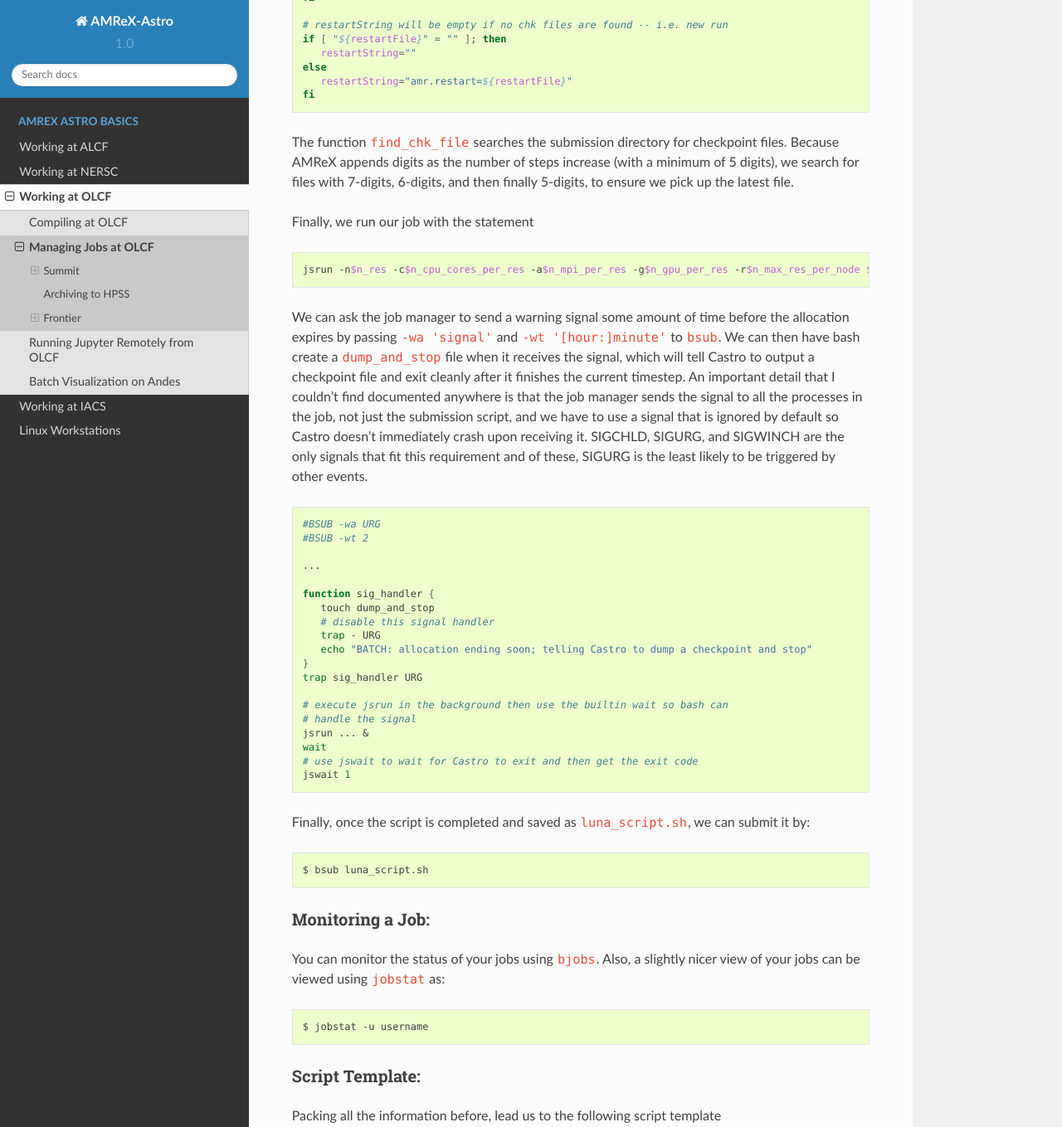
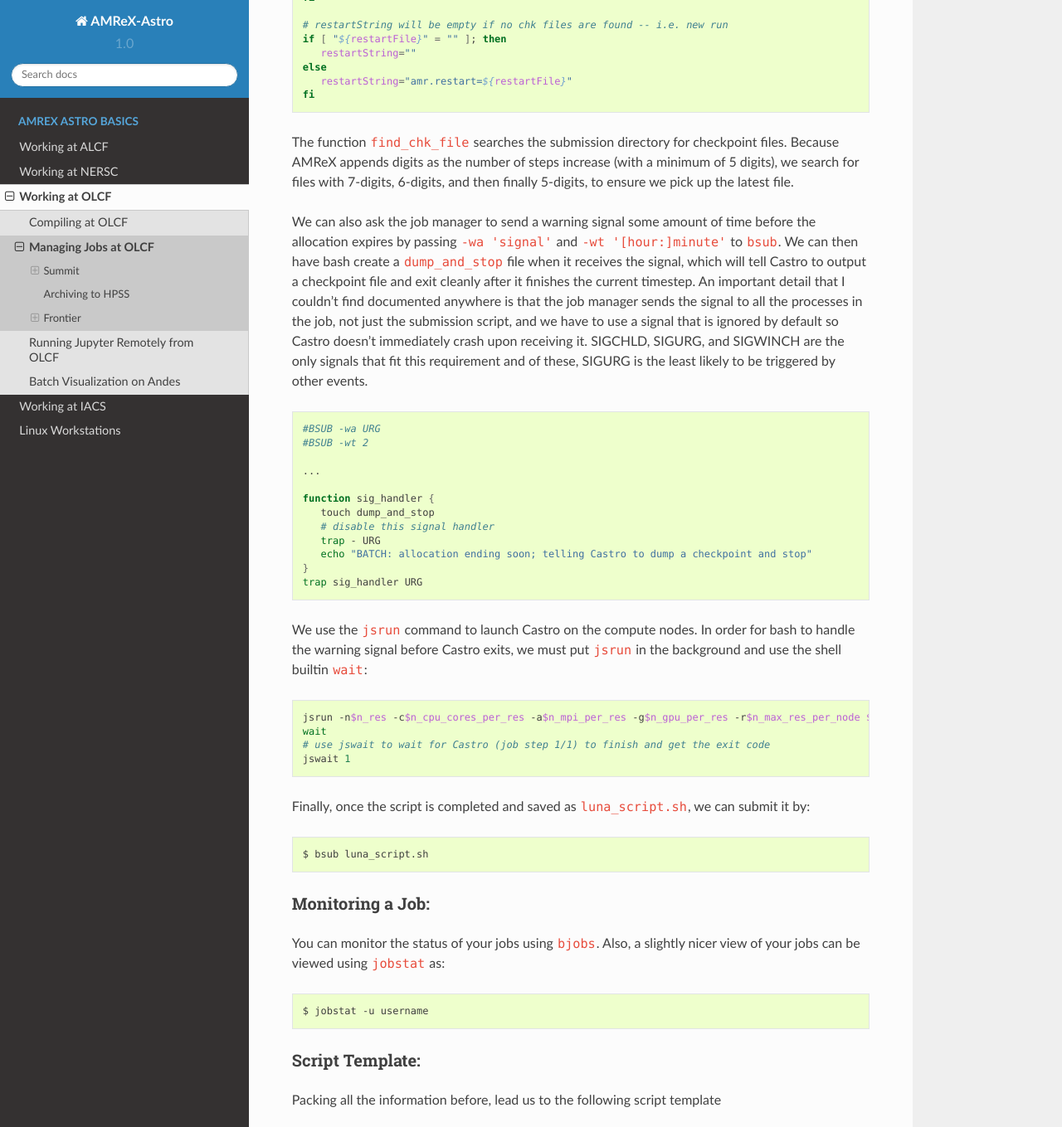
Before and after one commit to AMReX-Astro/workflow, a Sphinx documentation site: the page built from sphinx_docs/source/olcf-workflow.rst, in a window 1280 px wide and 1400 px high, scrolled down 6190 px, cut to the strip 0-1359 px from the top of the window. Shown: the whole strip at 83% size. Built offline with Sphinx 7.4.7 and the Read the Docs theme 2.0.0, drawn with Linux system fonts in a browser that asks for light colours.

Commit message:
Explain more details in the docs

```diff
--- a/sphinx_docs/source/olcf-workflow.rst
+++ b/sphinx_docs/source/olcf-workflow.rst
@@ -278,14 +278,8 @@ increase (with a minimum of 5 digits), we search for files with
 7-digits, 6-digits, and then finally 5-digits, to ensure we pick up
 the latest file.
 
-Finally, we run our job with the statement
-
-.. code-block::
-
-   jsrun -n$n_res -c$n_cpu_cores_per_res -a$n_mpi_per_res -g$n_gpu_per_res -r$n_max_res_per_node $CASTRO $INPUTS ${restartString}
-
-We can ask the job manager to send a warning signal some amount of
-time before the allocation expires by passing ``-wa 'signal'`` and
+We can also ask the job manager to send a warning signal some amount
+of time before the allocation expires by passing ``-wa 'signal'`` and
 ``-wt '[hour:]minute'`` to ``bsub``.  We can then have bash create a
 ``dump_and_stop`` file when it receives the signal, which will tell
 Castro to output a checkpoint file and exit cleanly after it finishes
@@ -312,11 +306,16 @@ the least likely to be triggered by other events.
    }
    trap sig_handler URG
 
-   # execute jsrun in the background then use the builtin wait so bash can
-   # handle the signal
-   jsrun ... &
+We use the ``jsrun`` command to launch Castro on the compute nodes. In
+order for bash to handle the warning signal before Castro exits, we
+must put ``jsrun`` in the background and use the shell builtin
+``wait``:
+
+.. code-block:: bash
+
+   jsrun -n$n_res -c$n_cpu_cores_per_res -a$n_mpi_per_res -g$n_gpu_per_res -r$n_max_res_per_node $CASTRO $INPUTS ${restartString} &
    wait
-   # use jswait to wait for Castro to exit and then get the exit code
+   # use jswait to wait for Castro (job step 1/1) to finish and get the exit code
    jswait 1
 
 Finally, once the script is completed and saved as ``luna_script.sh``, we can submit it by:
```
Also changed, not shown: 1 other file.
